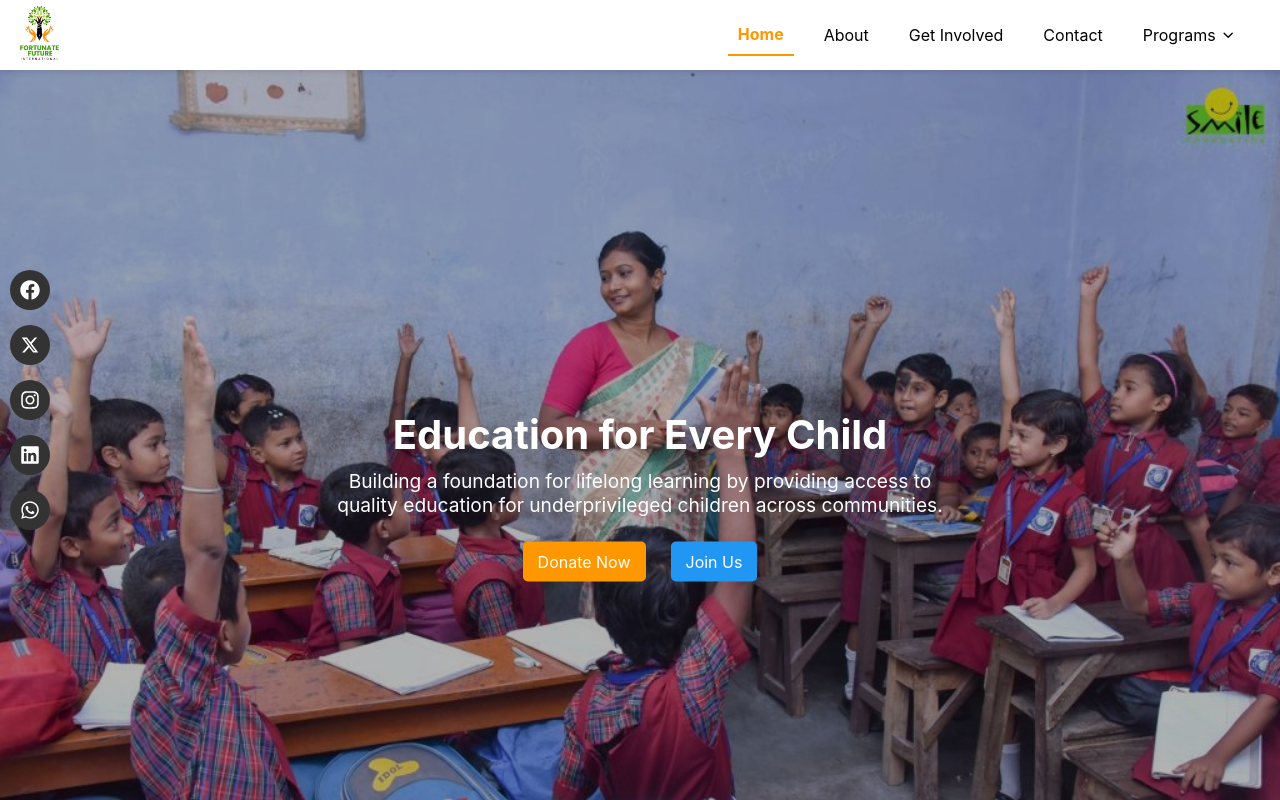
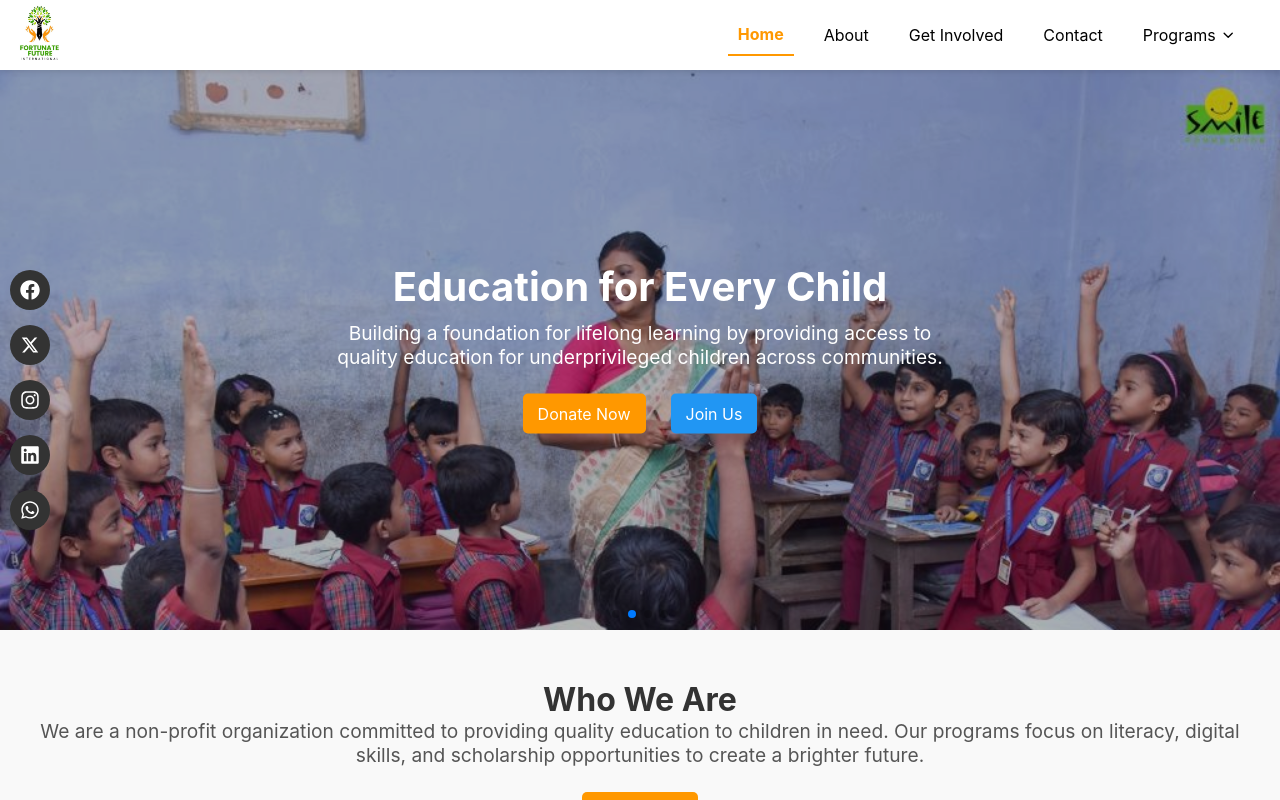
Before and after one commit to ffifoundation/ffifoundation, a React (Create React App) app: page / in a window 1280 px wide. Shown: the top 800 px of the page. Built offline with nearby package versions, Linux system fonts and the light colour scheme.

Commit message:
added image fit to screen

```diff
--- a/src/pages/Home.css
+++ b/src/pages/Home.css
@@ -5,8 +5,9 @@
 
 .hero {
     width: 100vw;
-    height: auto;
-    /* IMPORTANT */
+    height: 70vh;
+    position: relative;
+    overflow: hidden;
 }
 
 .hero-slider,
@@ -14,13 +15,15 @@
 .swiper-wrapper,
 .swiper-slide {
     width: 100%;
-    height: auto;
+    height: 100%;
 }
 
 .hero-slide-image.contain {
     width: 100%;
-    height: auto;
-    object-fit: contain;
+    height: 100%;
+    object-fit: cover;
+    object-position: top;
+    display: block;
 }
 
 .hero img {
```
